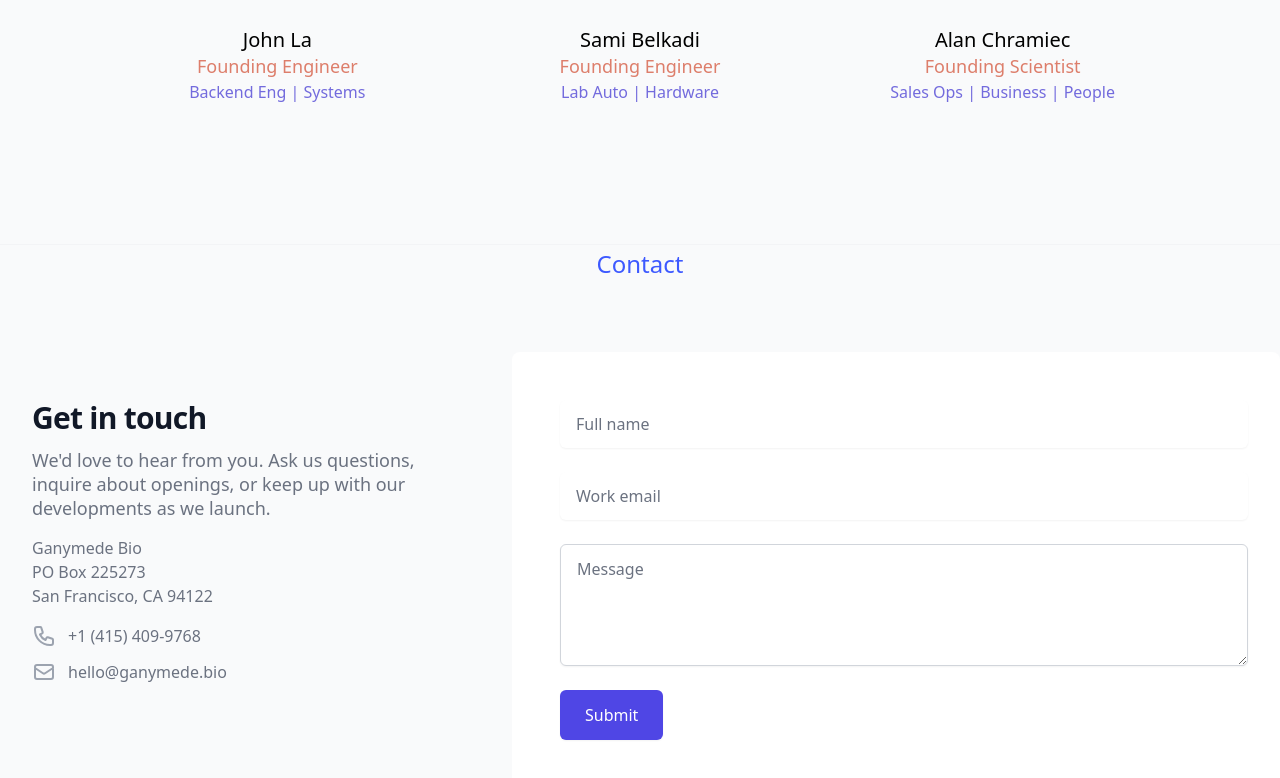
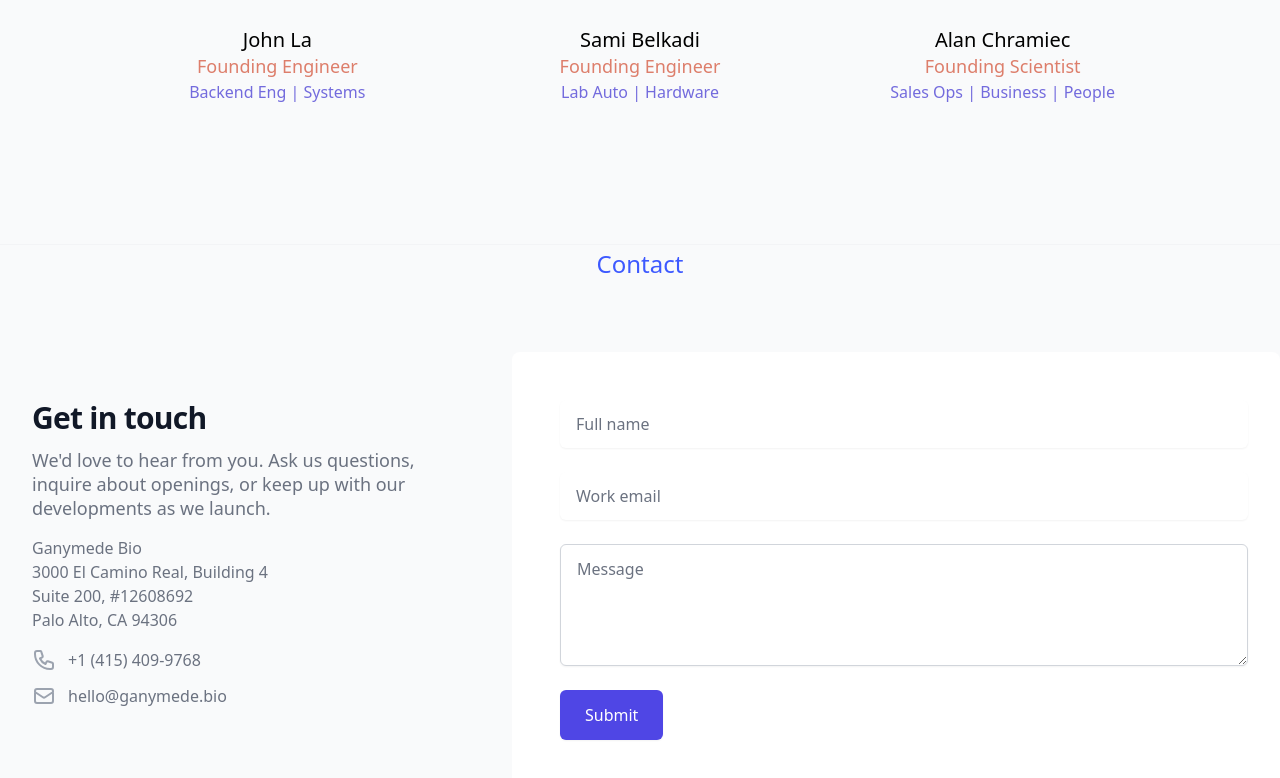
Before and after one commit to Ganymede-Bio/website, a Next.js app: page / in a window 1280 px wide. Shown: the part 4906-5684 px from the top of the page. Built offline with nearby package versions, Linux system fonts and the light colour scheme.

Commit message:
upd address

```diff
--- a/pages/section/ContactSection.tsx
+++ b/pages/section/ContactSection.tsx
@@ -29,8 +29,9 @@
                   <dt className="sr-only">Postal address</dt>
                   <dd>
                     <p>Ganymede Bio</p>
-                    <p>PO Box 225273</p>
-                    <p>San Francisco, CA 94122</p>
+                    <p>3000 El Camino Real, Building 4</p>
+                    <p>Suite 200, #12608692</p>
+                    <p>Palo Alto, CA 94306</p>
                   </dd>
                 </div>
                 <div className="mt-4">
```
